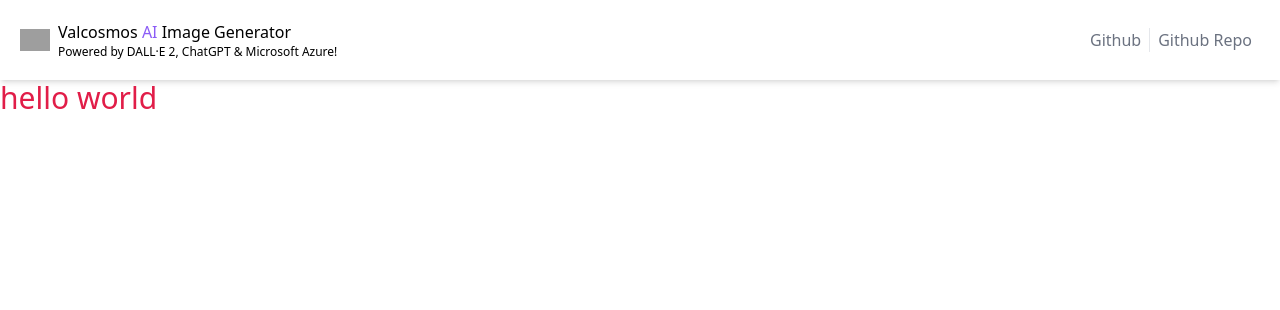
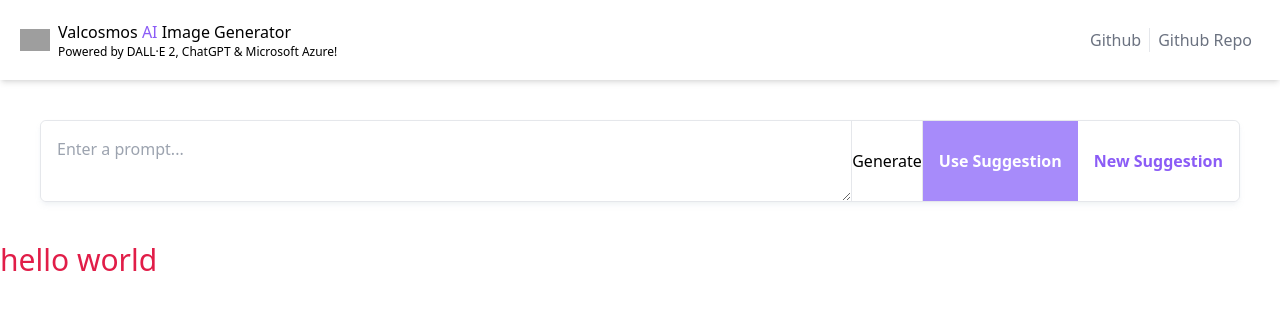
Before and after one commit to valcosmos/cuckoo, a Next.js app: page / in a window 1280 px wide. Shown: the top 310 px of the page. Built offline with nearby package versions, Linux system fonts and the light colour scheme; grey boxes are pictures that could not be loaded.

Commit message:
feat: completed prompt

```diff
--- a/app/layout.tsx
+++ b/app/layout.tsx
@@ -1,4 +1,5 @@
 import Header from '@/components/Header'
+import PromptInput from '@/components/PromptInput'
 import '@/styles/globals.css'
 
 export const metadata = {
@@ -12,9 +13,8 @@ export default function RootLayout({ children }: { children: React.ReactNode })
       <body>
         {/* Header */}
         <Header />
-
         {/* prompt input*/}
-
+        <PromptInput />
         {children}
       </body>
     </html>
--- /dev/null
+++ b/components/PromptInput.tsx
@@ -0,0 +1,35 @@
+'use client'
+
+import { useState } from 'react'
+
+export default function PromptInput() {
+  const [input, setInput] = useState('')
+
+  return (
+    <div className="m-10">
+      <form className="flex flex-col border rounded-md shadow-md lg:flex-row shadow-slate-400/10 lg:divide-x">
+        <textarea
+          value={input}
+          onChange={(e) => setInput(e.target.value)}
+          placeholder="Enter a prompt..."
+          className="flex-1 p-4 rounded-md outline-none"
+        />
+        <button type="submit" className="">
+          Generate
+        </button>
+        <button
+          type="button"
+          className="p-4 font-bold text-white transition-colors duration-200 bg-violet-400 disabled:text-gray-300 disabled:cursor-not-allowed disabled:bg-gray-400"
+        >
+          Use Suggestion
+        </button>
+        <button
+          type="button"
+          className="p-4 font-bold transition-colors duration-200 bg-white border-none text-violet-500 rounded-b-md md:rounded-r-md md:rounded-bl-none"
+        >
+          New Suggestion
+        </button>
+      </form>
+    </div>
+  )
+}
```
